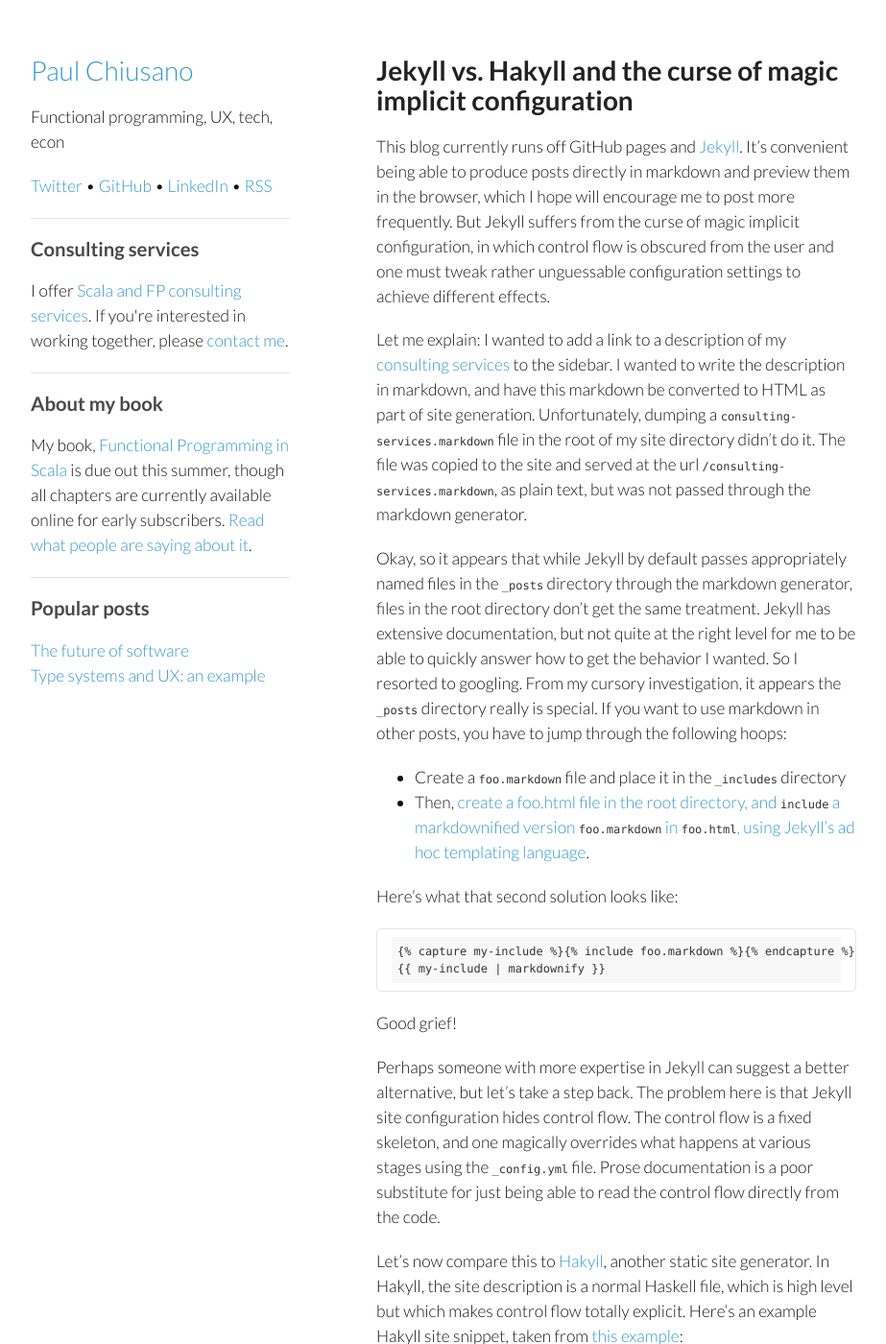
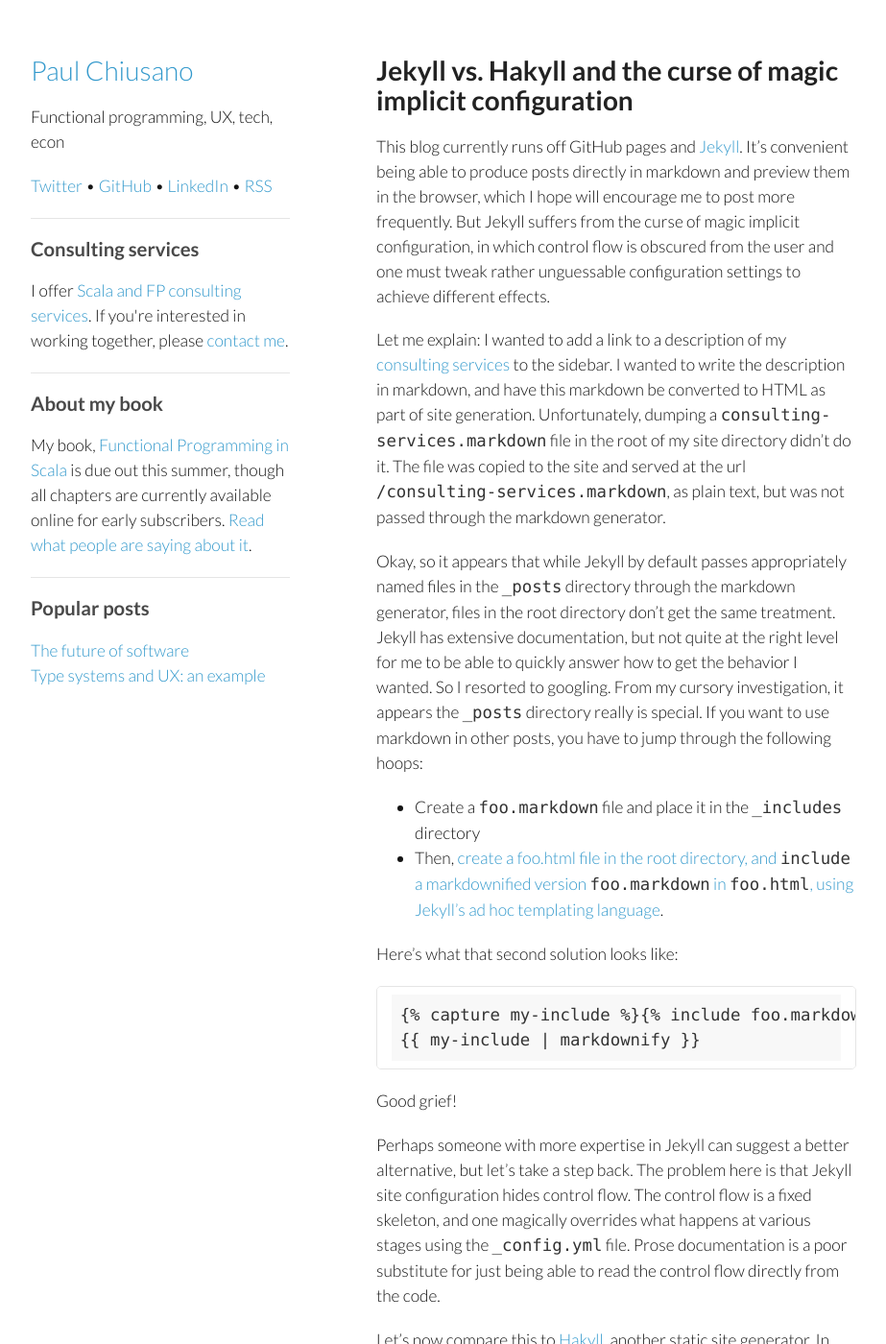
Before and after one commit to pchiusano/pchiusano.github.io, a Jekyll site: the page built from _posts/2014-05-20-jekyll-vs-hakyll.markdown, in a window 1280 px wide and 1400 px high. Shown: the whole window at 96% size, without its empty margins (178-1101 px from the left). Built offline with Jekyll 4.4.1, drawn with Linux system fonts in a browser that asks for light colours; comment, search, counter and statistics services are not loaded.

Commit message:
Update styles.css

```diff
--- a/stylesheets/styles.css
+++ b/stylesheets/styles.css
@@ -60,7 +60,7 @@
 code, pre {
   font-family:Monaco, Bitstream Vera Sans Mono, Lucida Console, Terminal;
   color:#333;
-  font-size:12px;
+  font-size:13pt;
 }
 
 pre {
```
